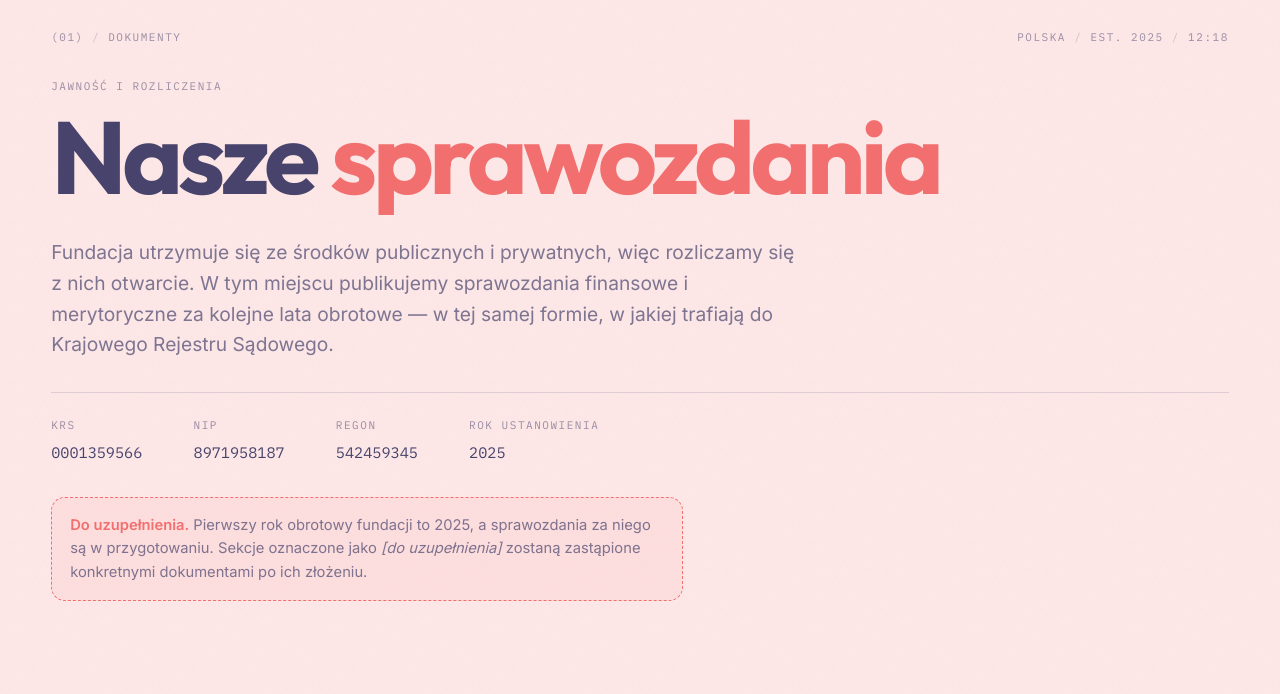
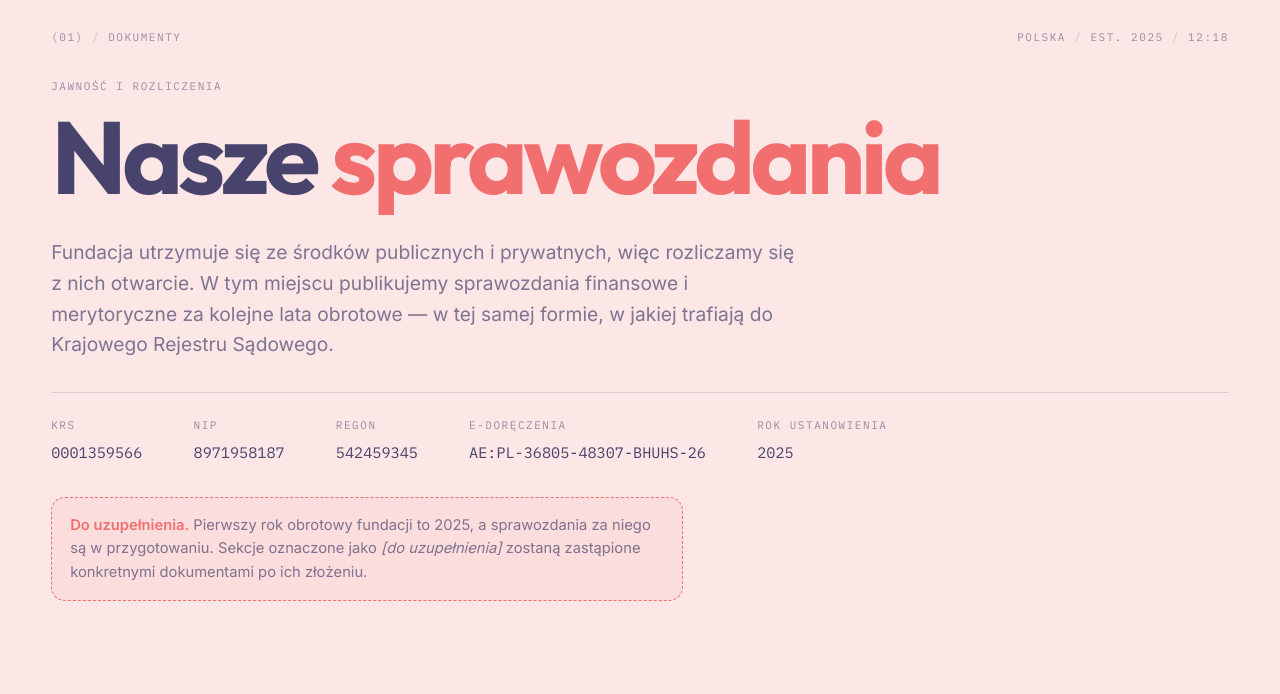
Before and after one commit to jacekmajda/polka, a plain HTML site: page sprawozdania.html in a window 1280 px wide. Shown: the part 75-769 px from the top of the page. Drawn offline with Linux system fonts and the light colour scheme; a web font is replaced by a local one.

Commit message:
Add e-Doręczenia address to footer and registry details
Co-Authored-By: Claude Opus 5.5 <noreply@anthropic.com>

```diff
--- a/sprawozdania.html
+++ b/sprawozdania.html
@@ -103,6 +103,7 @@
                 <div><dt class="label">KRS</dt><dd>0001359566</dd></div>
                 <div><dt class="label">NIP</dt><dd>8971958187</dd></div>
                 <div><dt class="label">REGON</dt><dd>542459345</dd></div>
+                <div><dt class="label">e-Doręczenia</dt><dd>AE:PL-36805-48307-BHUHS-26</dd></div>
                 <div><dt class="label">Rok ustanowienia</dt><dd>2025</dd></div>
             </dl>
 
@@ -225,6 +226,7 @@
                 <p>NIP 8971958187</p>
                 <p>KRS 0001359566</p>
                 <p>REGON 542459345</p>
+                <p>e-Doręczenia<br>AE:PL-36805-48307-BHUHS-26</p>
             </div>
 
             <div class="footer-col">
```
Also changed, not shown: index.html (+1 -0 lines), regulamin.html (+1 -0 lines), statut.html (+2 -0 lines), zwierzaki.html (+1 -0 lines).
